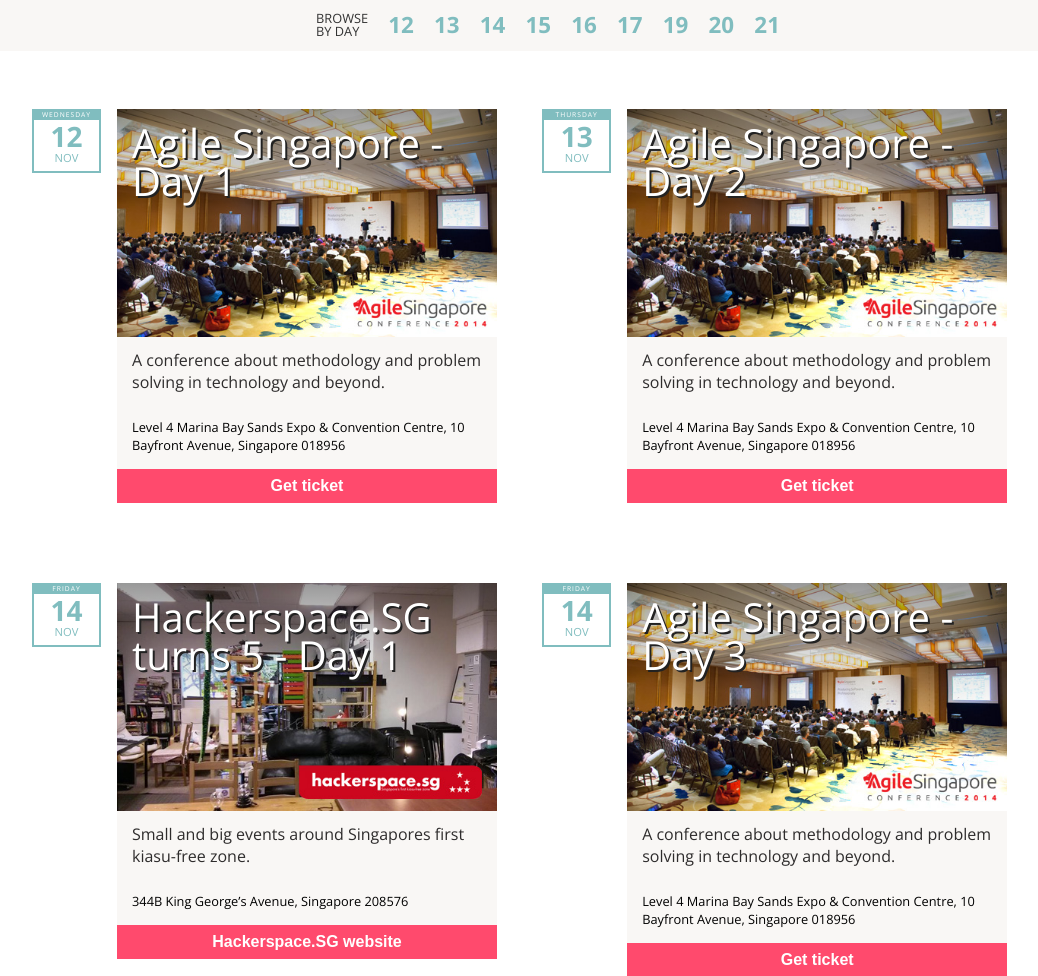
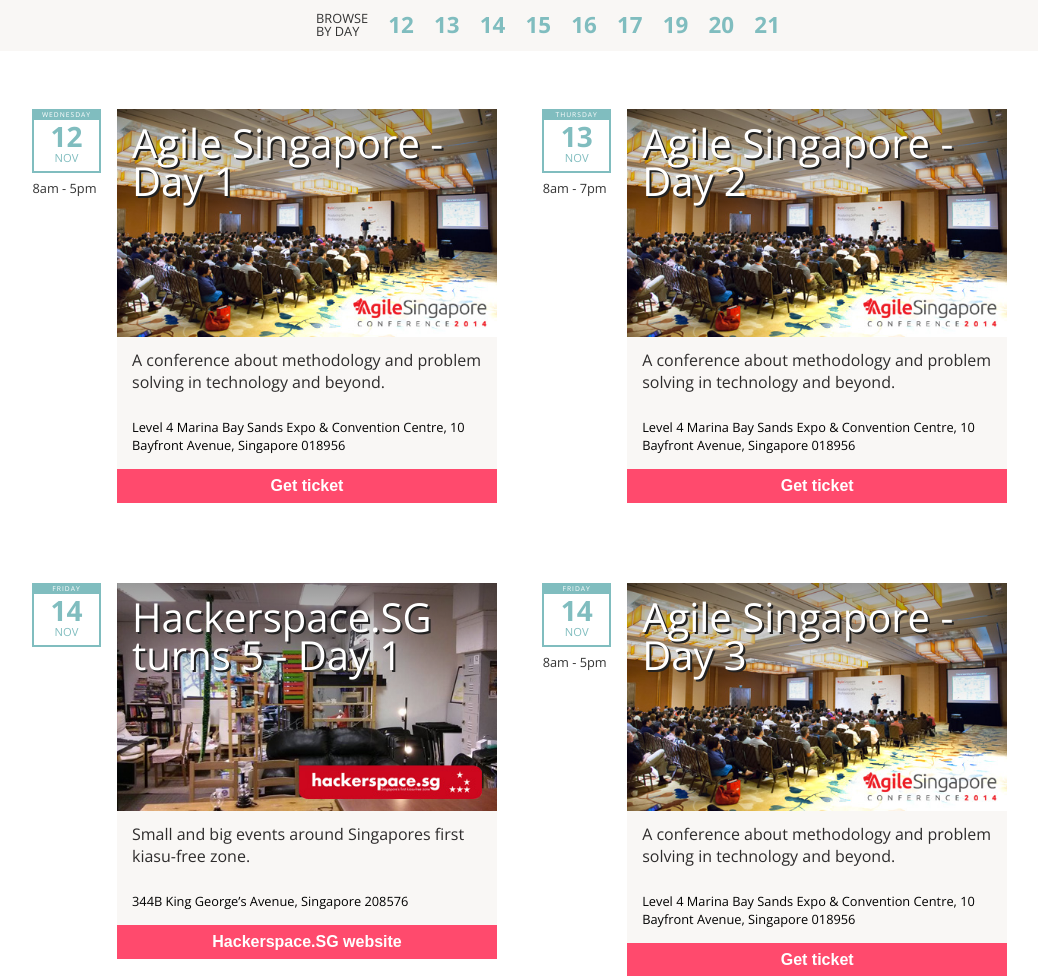
Before and after one commit to serrynaimo/2014.devfest.asia, a PHP site: page / in a window 1280 px wide. Shown: the part 322-1298 px from the top of the page, without its empty margins (93-1131 px from the left). Run offline with PHP 8.4, Linux system fonts and the light colour scheme; some libraries are stand-ins or nearby versions; some web fonts are replaced.

Commit message:
adding time for agile

```diff
--- a/index.php
+++ b/index.php
@@ -49,7 +49,7 @@
 			<li style="background-image: url(img/agile.jpg)">
 				<a name="wed12" href="http://2014.agilesingapore.org/">
 					<div class="date"><span class="weekday">Wednesday</span><span class="day">12</span> Nov</div>
-					<div class="time"></div>
+					<div class="time">8am - 5pm</div>
 					<h3>Agile Singapore - Day 1</h3>
 					<p class="desc">A conference about methodology and problem solving in technology and beyond.</p>
 				</a>
@@ -59,7 +59,7 @@
 			<li style="background-image: url(img/agile.jpg)">
 				<a name="thu13" href="http://2014.agilesingapore.org/">
 					<div class="date"><span class="weekday">Thursday</span><span class="day">13</span> Nov</div>
-					<div class="time"></div>
+					<div class="time">8am - 7pm</div>
 					<h3>Agile Singapore - Day 2</h3>
 					<p class="desc">A conference about methodology and problem solving in technology and beyond.</p>
 				</a>
@@ -79,7 +79,7 @@
 			<li style="background-image: url(img/agile.jpg)">
 				<a href="http://2014.agilesingapore.org/">
 					<div class="date"><span class="weekday">Friday</span><span class="day">14</span> Nov</div>
-					<div class="time"></div>
+					<div class="time">8am - 5pm</div>
 					<h3>Agile Singapore - Day 3</h3>
 					<p class="desc">A conference about methodology and problem solving in technology and beyond.</p>
 				</a>
```
